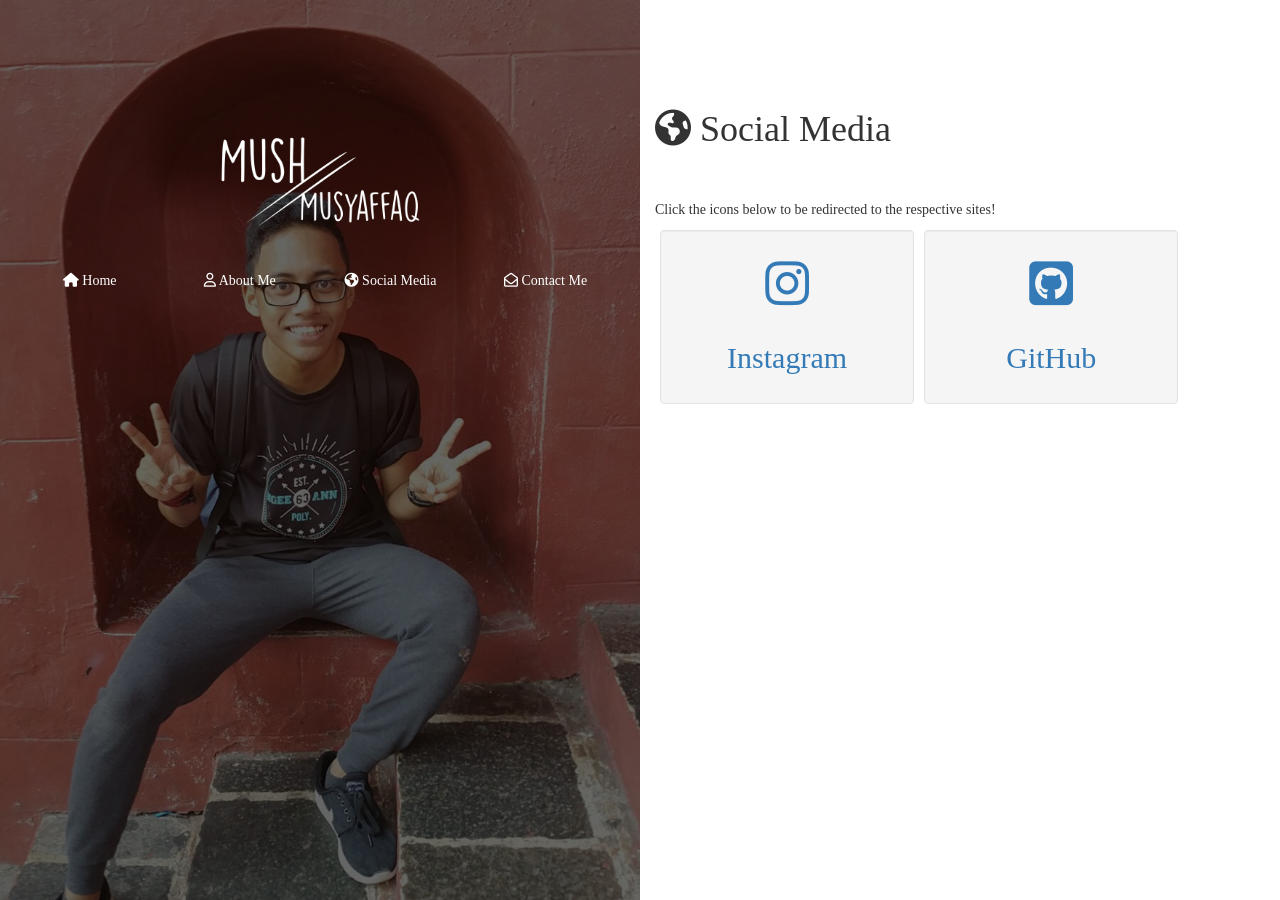
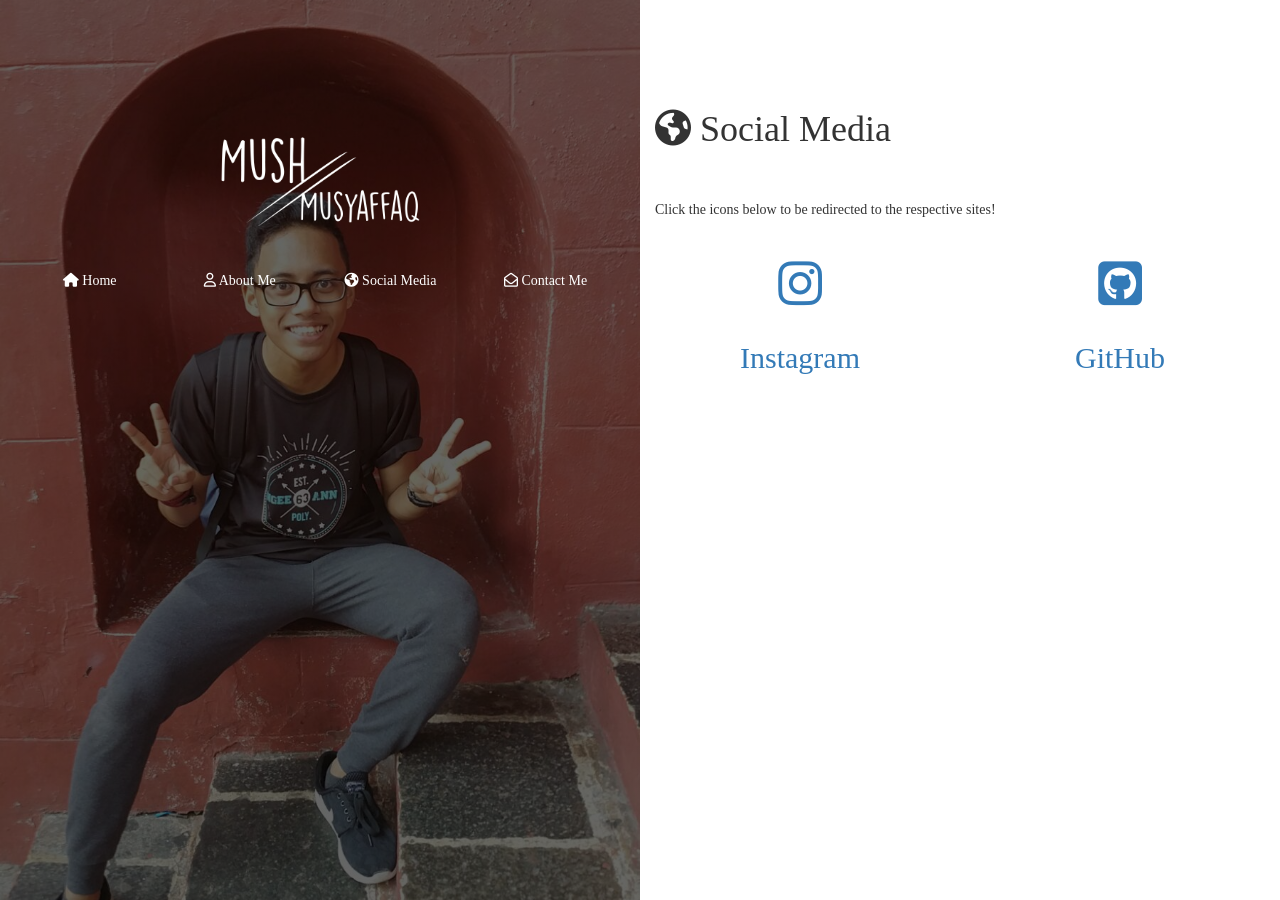
Before and after one commit to Musyaffaq/Musyaffaq.github.io, a Jekyll site: the page built from social-media/index.html, in a window 1280 px wide. Built offline with Jekyll 4.4.1, drawn with Linux system fonts in a browser that asks for light colours; nearby versions of some CDN libraries; some web fonts are replaced.

Commit message:
Make the social media links centered
But I can't use the wells :cry:

```diff
--- a/social-media/index.html
+++ b/social-media/index.html
@@ -6,15 +6,16 @@ title: Social Media
 <br/>
 <br/>
 <p>Click the icons below to be redirected to the respective sites!</p>
-<div class="social-media">
+<br/>
+<div class="social-media row">
     <a href="https://www.instagram.com/musyaffaq/" target="_blank">
-        <div class="well col-md-5">
+        <div class="col-md-6">
             <div class="social-icon"><i class="fa fa-instagram" aria-hidden="true"></i></div>
             <h2>Instagram</h2>
         </div>
     </a>
     <a href="https://github.com/musyaffaq" target="_blank">
-        <div class="well col-md-5">
+        <div class="col-md-6">
             <div class="social-icon"><i class="fa fa-github-square" aria-hidden="true"></i></div>
             <h2>GitHub</h2>
         </div>
```
